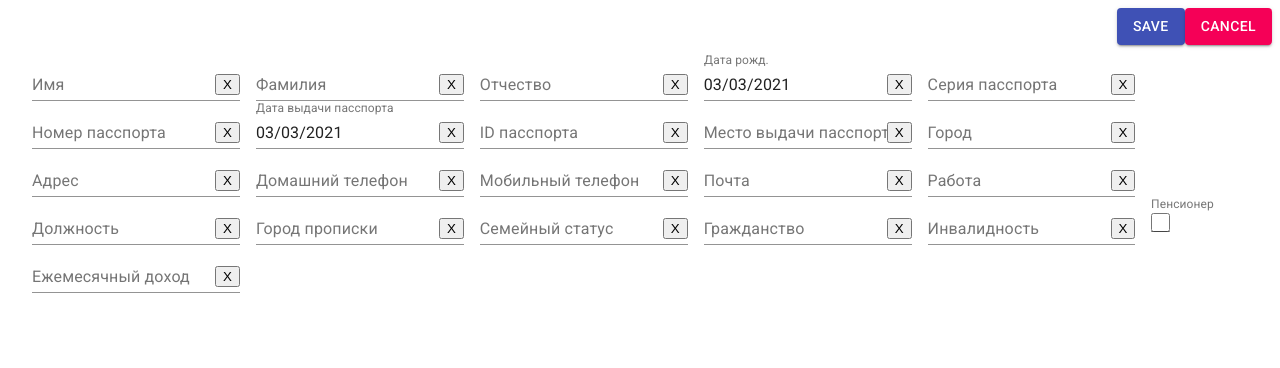
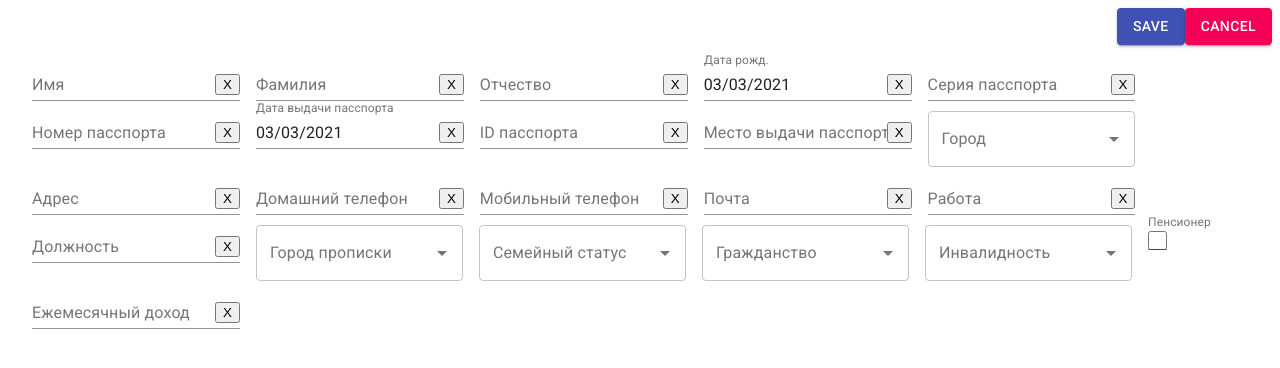
Before and after one commit to nikita-starostin/piris-clients-airtable, a React (Create React App) app: page /clients/add in a window 1280 px wide. Shown: the top 368 px of the page. Built offline with nearby package versions, Linux system fonts and the light colour scheme; no server answers.

Commit message:
add single select fields

```diff
--- a/package.json
+++ b/package.json
@@ -4,6 +4,7 @@
   "private": true,
   "dependencies": {
     "@material-ui/core": "^4.11.3",
+    "@material-ui/lab": "^4.0.0-alpha.57",
     "@types/node": "^12.20.4",
     "@types/react": "^17.0.2",
     "@types/react-dom": "^17.0.1",
@@ -15,6 +16,7 @@
     "react-dom": "^17.0.0",
     "react-router-dom": "^5.2.0",
     "react-scripts": "4.0.3",
+    "react-select": "^4.1.0",
     "typescript": "^4.2.2"
   },
   "scripts": {
--- a/src/pages/addClients/AddClient.tsx
+++ b/src/pages/addClients/AddClient.tsx
@@ -1,4 +1,6 @@
 import {Box, Button, FormControl, Input, InputLabel} from '@material-ui/core';
+import TextField from '@material-ui/core/TextField';
+import Autocomplete from '@material-ui/lab/Autocomplete';
 import {observer} from 'mobx-react-lite';
 import React, {useState} from 'react';
 import DatePicker from 'react-datepicker'
@@ -8,14 +10,18 @@ import {useAppRouting} from '../../useAppRouting';
 import {useAirTable} from '../../utils/useAirTable';
 import {
     ADDRESS_LABEL,
+    CITIZENSHIP_ENUM_VALUES,
     CITIZENSHIP_LABEL,
+    CITY_ENUM_VALUES,
     CITY_LABEL,
     CITY_REGISTRATION_LABEL,
     DATE_OF_BIRTH_LABEL,
+    DISABILITY_ENUM_VALUES,
     DISABILITY_LABEL,
     EMAIL_LABEL,
     JOB_LABEL,
     JOB_POSITION_LABEL,
+    MARITAL_ENUM_VALUES,
     MARITAL_STATUS_LABEL,
     MONTHLY_MONEY_PROFILE_LABEL,
     NAME_LABEL,
@@ -31,6 +37,7 @@ import {
     SURNAME_LABEL
 } from './addClients.constants';
 import {useAddClientStore} from './useAddClientStore';
+
 
 function BaseInput({value, setValue, label, type, inputStyle, ...props}: { value: any, setValue: (newValue: any) => void, label: string, type?: string, inputStyle?: React.CSSProperties, onFocus?: () => void, onBlur?: () => void, onClick?: () => void }) {
     return <FormControl>
@@ -52,6 +59,28 @@ function BaseInput({value, setValue, label, type, inputStyle, ...props}: { value
 
 function TextInput(props: { value: string, setValue: (newValue: string) => void, label: string, onFocus?: () => void, onBlur?: () => void; onClick?: () => void }) {
     return <BaseInput type='text' {...props} />
+}
+
+
+function SingleSelectInput({value, setValue, options, label}: { value: string, label: string, setValue: (newValue: string | null) => void, options: string[] }) {
+    return (
+        <FormControl>
+            <Autocomplete<string>
+                id="combo-box-demo"
+                options={options}
+                value={value}
+                onChange={(_, newValue) => setValue(newValue)}
+                getOptionLabel={(option: string) => option}
+                style={{
+                    width: '207px',
+                    marginRight: '16px',
+                    marginTop: '10px',
+                }}
+                renderInput={(params) => <TextField {...params} label={label}
+                                                    variant="outlined"/>}
+            />
+        </FormControl>
+    );
 }
 
 function DateInput({value, setValue, label}: { value?: Date | null, setValue: (newValue: Date | null) => void, label: string, type?: string }) {
@@ -205,9 +234,10 @@ export default observer(function AddClient() {
             <TextInput value={passportLocation || ''}
                        setValue={setPassportLocation}
                        label={PASSPORT_LOCATION_LABEL}/>
-            <TextInput value={city || ''}
+            <SingleSelectInput value={city || ''}
                                setValue={setCity}
-                       label={CITY_LABEL}/>
+                               label={CITY_LABEL}
+                               options={CITY_ENUM_VALUES}/>
             <TextInput value={address || ''}
                        setValue={setAddress}
                        label={ADDRESS_LABEL}/>
@@ -226,17 +256,21 @@ export default observer(function AddClient() {
             <TextInput value={jobPosition || ''}
                        setValue={setJobPosition}
                        label={JOB_POSITION_LABEL}/>
-            <TextInput value={cityRegistration || ''}
+            <SingleSelectInput value={cityRegistration || ''}
                                setValue={setCityRegistration}
+                               options={CITY_ENUM_VALUES}
                                label={CITY_REGISTRATION_LABEL}/>
-            <TextInput value={maritalStatus || ''}
+            <SingleSelectInput value={maritalStatus || ''}
                                setValue={setMaritalStatus}
+                               options={MARITAL_ENUM_VALUES}
                                label={MARITAL_STATUS_LABEL}/>
-            <TextInput value={citizenship || ''}
+            <SingleSelectInput value={citizenship || ''}
                                setValue={setCitizenship}
+                               options={CITIZENSHIP_ENUM_VALUES}
                                label={CITIZENSHIP_LABEL}/>
-            <TextInput value={disability || ''}
+            <SingleSelectInput value={disability || ''}
                                setValue={setDisability}
+                               options={DISABILITY_ENUM_VALUES}
                                label={DISABILITY_LABEL}/>
             <BoolInput value={pensioner || false}
                        setValue={setPensioner}
--- a/src/pages/addClients/AddClientStore.ts
+++ b/src/pages/addClients/AddClientStore.ts
@@ -86,8 +86,8 @@ export class AddClientStore {
         this.passportLocation = passportLocation;
     }
 
-    setCity(city: string | undefined) {
-        this.city = city;
+    setCity(city: string | undefined | null) {
+        this.city = city || undefined;
     }
 
     setAddress(address: string | undefined) {
@@ -114,20 +114,20 @@ export class AddClientStore {
         this.jobPosition = jobPosition;
     }
 
-    setCityRegistration(cityRegistration: string | undefined) {
-        this.cityRegistration = cityRegistration;
+    setCityRegistration(cityRegistration: string | undefined | null) {
+        this.cityRegistration = cityRegistration || undefined;
     }
 
-    setMaritalStatus(maritalStatus: string | undefined) {
-        this.maritalStatus = maritalStatus;
+    setMaritalStatus(maritalStatus: string | undefined | null) {
+        this.maritalStatus = maritalStatus || undefined;
     }
 
-    setCitizenship(citizenship: string | undefined) {
-        this.citizenship = citizenship;
+    setCitizenship(citizenship: string | undefined | null) {
+        this.citizenship = citizenship || undefined;
     }
 
-    setDisability(disability: string | undefined) {
-        this.disability = disability;
+    setDisability(disability: string | undefined | null) {
+        this.disability = disability || undefined;
     }
 
     setPensioner(pensioner: boolean | undefined) {
--- a/src/pages/addClients/addClients.constants.ts
+++ b/src/pages/addClients/addClients.constants.ts
@@ -1,3 +1,22 @@
+import {CitizenshipEnum} from './enums/CitizenshipEnum';
+import {CityEnum} from './enums/CityEnum';
+import {DisabilityEnum} from './enums/DisabilityEnum';
+import {MaritalStatusEnum} from './enums/MaritalStatusEnum';
+
+const stringIsNumber = (value: string | number) => !isNaN(Number(value));
+const stringIsNotNumber = (value: string | number) => !stringIsNumber(value);
+function enumToArray(enumme: any): string[] {
+   return Object.keys(enumme)
+       .filter(stringIsNotNumber)
+       .map(key => enumme[key]);
+}
+
+
+export const CITY_ENUM_VALUES = enumToArray(CityEnum);
+export const MARITAL_ENUM_VALUES = enumToArray(MaritalStatusEnum);
+export const DISABILITY_ENUM_VALUES = enumToArray(DisabilityEnum);
+export const CITIZENSHIP_ENUM_VALUES = enumToArray(CitizenshipEnum);
+
 export const NAME_LABEL = 'Имя';
 export const SURNAME_LABEL = 'Фамилия';
 export const PATRONYMIC_LABEL = 'Отчество';
--- /dev/null
+++ b/src/pages/addClients/enums/CitizenshipEnum.ts
@@ -0,0 +1,3 @@
+export enum CitizenshipEnum {
+    Belarus = 'Беларусь',
+}
--- /dev/null
+++ b/src/pages/addClients/enums/CityEnum.ts
@@ -0,0 +1,8 @@
+export enum CityEnum {
+    Minsk = 'Минск',
+    Grodno = 'Гродно',
+    Gomel = 'Гомель',
+    Mogilev = 'Могилёв',
+    Brest = 'Брест',
+    Vitebsk = 'Витебск',
+}
--- /dev/null
+++ b/src/pages/addClients/enums/DisabilityEnum.ts
@@ -0,0 +1,4 @@
+export enum DisabilityEnum {
+    Yes = 'Да',
+    No = 'Нет',
+}
--- /dev/null
+++ b/src/pages/addClients/enums/MaritalStatusEnum.ts
@@ -0,0 +1,4 @@
+export enum MaritalStatusEnum {
+    Married = 'Женат',
+    Holost = 'Холост'
+}
```
Also changed, not shown: 1 other file (tests, documents, lock files or other folders). Lines whose indentation alone changed are shown as unchanged.
